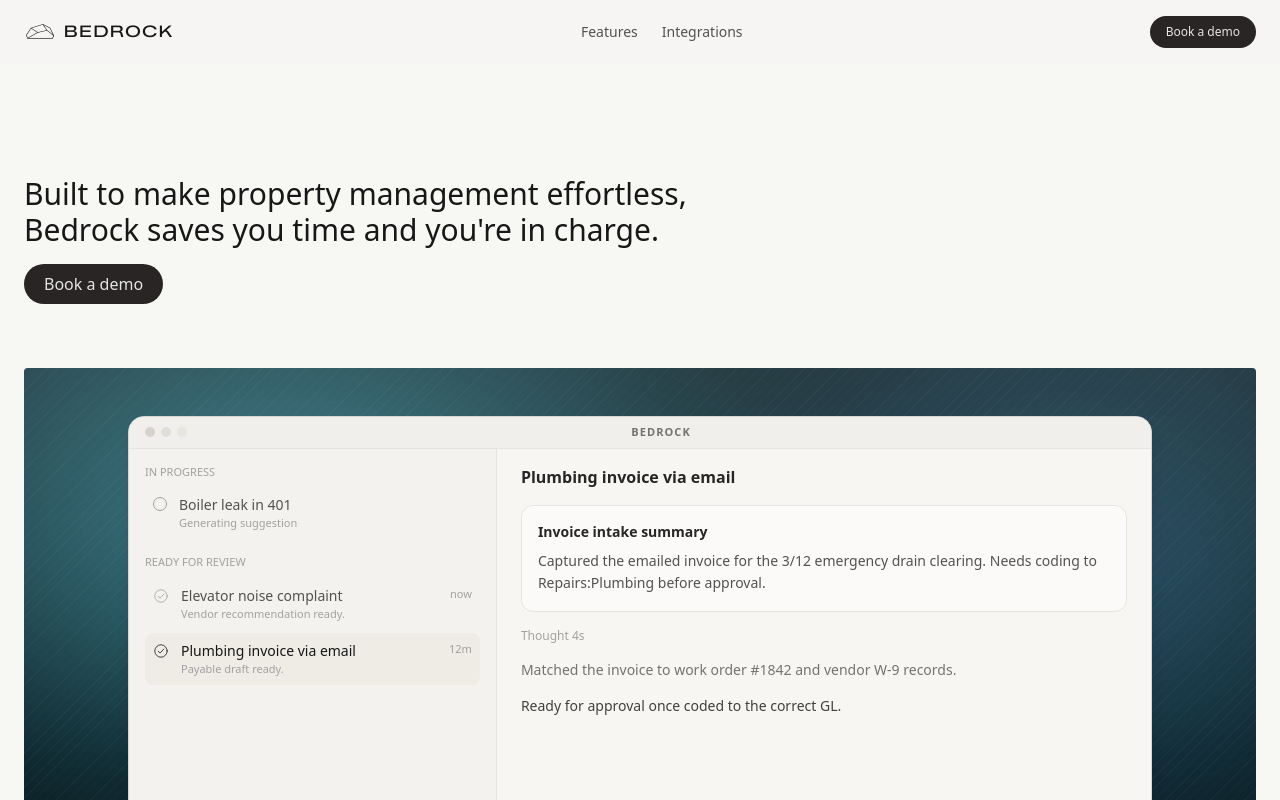
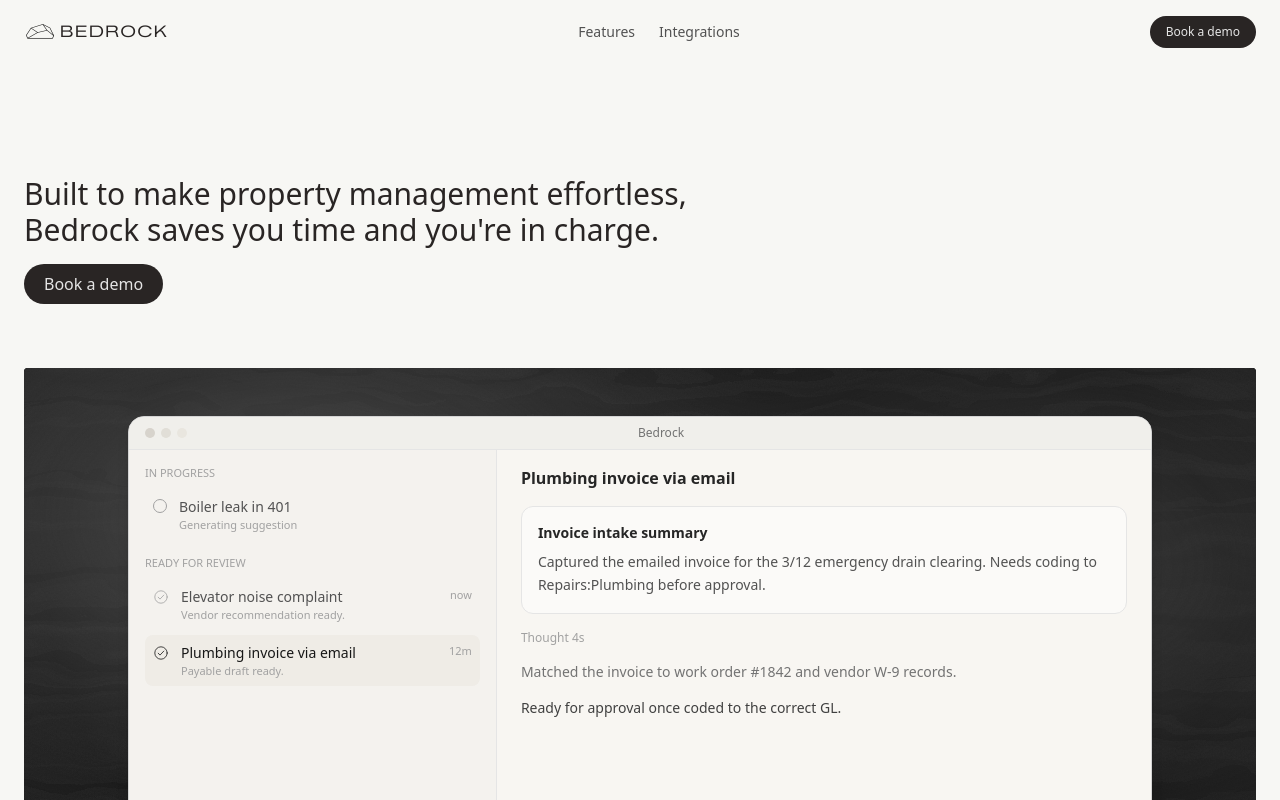
Before and after one commit to nicolu0/bedrock, a SvelteKit app: page / in a window 1280 px wide. Shown: the top 800 px of the page. Built offline with nearby package versions, Linux system fonts and the light colour scheme.

Commit message:
feat: bedrock striations

```diff
--- a/src/routes/+page.svelte
+++ b/src/routes/+page.svelte
@@ -86,12 +86,12 @@
 </script>
 
 
-<div class="min-h-screen bg-[#F7F7F4] text-neutral-900">
-	<header class="fixed inset-x-0 top-0 z-30 bg-[#f6f5f3]">
+<div class="min-h-screen bg-[#F7F7F4] text-stone-800">
+	<header class="fixed inset-x-0 top-0 z-30 bg-[#F7F7F4]">
 		<div
 			class="mx-auto flex w-full max-w-7xl flex-col items-start justify-between gap-6 px-6 py-4 md:flex-row md:items-center"
 		>
-			<div class="flex items-center gap-2 text-md font-medium tracking-[0.1em] uppercase" style="font-family: 'Zalando Sans Expanded', sans-serif;">
+			<div class="flex items-center gap-1 text-md font-regular tracking-[0.1em] uppercase" style="font-family: 'Zalando Sans Expanded', sans-serif;">
 				<img src={bedrockLogo} alt="Bedrock" class="h-8 w-8" />
 				Bedrock
 			</div>
@@ -125,16 +125,77 @@
 					Book a demo
 				</a>
 			</div>
-			<div class="relative overflow-hidden rounded-sm bg-[#0b1e24] p-6">
+			<div class="relative overflow-hidden rounded-sm bg-[#1e1e1e] p-6">
+				<svg class="pointer-events-none absolute inset-0 h-full w-full" xmlns="http://www.w3.org/2000/svg" viewBox="0 0 1200 700" preserveAspectRatio="none">
+					<defs>
+						<linearGradient id="demo-bg" x1="0" y1="0" x2="1" y2="1">
+							<stop offset="0%" stop-color="#1e1e1e"/>
+							<stop offset="55%" stop-color="#232323"/>
+							<stop offset="100%" stop-color="#191919"/>
+						</linearGradient>
+						<filter id="warp" x="-20%" y="-20%" width="140%" height="140%">
+							<feTurbulence type="fractalNoise" baseFrequency="0.008 0.025" numOctaves="3" seed="8" result="n"/>
+							<feDisplacementMap in="SourceGraphic" in2="n" scale="50" xChannelSelector="R" yChannelSelector="G"/>
+						</filter>
+						<filter id="strata" x="-20%" y="-20%" width="140%" height="140%">
+							<feTurbulence type="fractalNoise" baseFrequency="0.003 0.04" numOctaves="4" seed="12" result="t"/>
+							<feComponentTransfer in="t" result="bands">
+								<feFuncR type="table" tableValues="0 0.1 0.15 0.5 0.55 0.6 0.85 0.9 1"/>
+								<feFuncG type="table" tableValues="0 0.1 0.15 0.5 0.55 0.6 0.85 0.9 1"/>
+								<feFuncB type="table" tableValues="0 0.1 0.15 0.5 0.55 0.6 0.85 0.9 1"/>
+							</feComponentTransfer>
+							<feColorMatrix in="bands" type="matrix" result="a"
+								values="
+									0 0 0 0 0
+									0 0 0 0 0
+									0 0 0 0 0
+									1 0 0 0 0"/>
+							<feGaussianBlur in="a" stdDeviation="0.65" result="soft"/>
+						</filter>
+						<filter id="strata-sharp" x="-20%" y="-20%" width="140%" height="140%">
+							<feTurbulence type="fractalNoise" baseFrequency="0.0005 0.065" numOctaves="2" seed="7" result="t"/>
+							<feComponentTransfer in="t" result="bands">
+								<feFuncR type="discrete" tableValues="0 0.2 0.4 0.8 1"/>
+								<feFuncG type="discrete" tableValues="0 0.2 0.4 0.8 1"/>
+								<feFuncB type="discrete" tableValues="0 0.2 0.4 0.6 0.8 1"/>
+							</feComponentTransfer>
+							<feColorMatrix in="bands" type="matrix" result="a"
+								values="
+									0 0 0 0 0
+									0 0 0 0 0
+									0 0 0 0 0
+									1.2 0 0 0 0"/>
+							<feGaussianBlur in="a" stdDeviation="0.45" result="soft"/>
+						</filter>
+						<filter id="grain" x="0%" y="0%" width="100%" height="100%">
+							<feTurbulence type="fractalNoise" baseFrequency="0.7" numOctaves="4" seed="5" result="noise"/>
+							<feColorMatrix in="noise" type="matrix"
+								values="
+									0 0 0 0 0
+									0 0 0 0 0
+									0 0 0 0 0
+									0.5 0 0 0 0"/>
+						</filter>
+						<radialGradient id="demo-vignette" cx="50%" cy="30%" r="80%">
+							<stop offset="0%" stop-color="#ffffff" stop-opacity="0.12"/>
+							<stop offset="60%" stop-color="#ffffff" stop-opacity="0.05"/>
+							<stop offset="100%" stop-color="#000000" stop-opacity="0.25"/>
+						</radialGradient>
+					</defs>
+					<rect width="1200" height="700" fill="url(#demo-bg)"/>
+					<g opacity="0.45" filter="url(#warp)">
+						<rect width="1200" height="700" fill="#ffffff" filter="url(#strata)"/>
+					</g>
+					<g opacity="0.5" filter="url(#warp)">
+						<rect width="1200" height="700" fill="#ffffff" filter="url(#strata-sharp)"/>
+					</g>
+					<rect width="1200" height="700" fill="#ffffff" filter="url(#grain)" opacity="0.95"/>
+					<rect width="1200" height="700" fill="url(#demo-vignette)"/>
+				</svg>
 				<div
 					class="pointer-events-none absolute -inset-24 opacity-90 blur-3xl"
-					style="background-image: radial-gradient(900px 520px at 25% 25%, rgba(58, 140, 155, 0.95), transparent 62%), radial-gradient(760px 520px at 80% 30%, rgba(40, 92, 120, 0.85), transparent 60%), radial-gradient(760px 520px at 55% 92%, rgba(18, 44, 62, 0.9), transparent 62%);"
+					style="background-image: radial-gradient(900px 520px at 25% 25%, rgba(85, 85, 85, 0.95), transparent 62%), radial-gradient(760px 520px at 80% 30%, rgba(65, 65, 65, 0.85), transparent 60%), radial-gradient(760px 520px at 55% 92%, rgba(45, 45, 45, 0.9), transparent 62%);"
 				></div>
-				<div
-					class="pointer-events-none absolute inset-0 opacity-[0.08]"
-					style="background-image: repeating-linear-gradient(135deg, rgba(255,255,255,0.35), rgba(255,255,255,0.35) 1px, transparent 1px, transparent 8px);"
-				></div>
-				<div class="pointer-events-none absolute inset-0 bg-gradient-to-b from-white/10 via-transparent to-black/35"></div>
 				<div class="relative z-10 rounded-2xl">
 					<div
 						class="flex aspect-[16/10] min-h-[240px] w-full items-center justify-center p-4 sm:p-6"
@@ -150,7 +211,7 @@
 									<span class="h-2.5 w-2.5 rounded-full bg-[#e1ded7]"></span>
 									<span class="h-2.5 w-2.5 rounded-full bg-[#e9e6df]"></span>
 								</div>
-								<div class="text-[11px] font-semibold tracking-[0.1em] uppercase">Bedrock</div>
+								<div class="text-[12px] font-light">Bedrock</div>
 								<div class="text-[11px] text-neutral-400"></div>
 							</div>
 							<div class="grid h-full grid-cols-[0.9fr_1.6fr]">
@@ -403,7 +464,7 @@
 									<span class="h-2.5 w-2.5 rounded-full bg-[#e1ded7]"></span>
 									<span class="h-2.5 w-2.5 rounded-full bg-[#e9e6df]"></span>
 								</div>
-								<div class="text-[11px] font-semibold tracking-[0.1em] uppercase">Gmail</div>
+								<div class="text-[12px] font-light">Gmail</div>
 								<div class="text-[11px] text-neutral-400">Connected</div>
 							</div>
 							<div class="px-5 py-4">
@@ -436,7 +497,7 @@
 							class="absolute right-[8%] top-[12%] hidden h-[84%] w-[38%] max-w-[320px] rounded-[38px] border border-neutral-200 bg-[#fbfaf8] shadow-2xl sm:block"
 						>
 							<div class="flex items-center justify-between px-6 pt-5 text-xs text-neutral-500">
-								<div class="text-[11px] font-semibold tracking-[0.1em] uppercase">AppFolio</div>
+								<div class="text-[12px] font-light">AppFolio</div>
 								<div class="rounded-full bg-neutral-100 px-2 py-1 text-[11px]">Synced</div>
 							</div>
 							<div class="px-6 pb-6 pt-4">
@@ -471,7 +532,7 @@
 		<section class="flex mt-20 scroll-my-28 flex-col items-center gap-4 text-center" id="request-demo">
 			<h2 class="text-6xl font-medium">Try Bedrock now.</h2>
 			<a
-				class="rounded-full bg-neutral-900 px-6 py-2.5 text-sm text-neutral-100"
+				class="rounded-full bg-stone-800 px-6 py-2.5 text-sm text-neutral-100"
 				href="https://calendly.com/21andrewch/30min"
 				target="_blank"
 				rel="noreferrer"
--- a/src/routes/layout.css
+++ b/src/routes/layout.css
@@ -1,6 +1,22 @@
 @import 'tailwindcss';
 @plugin '@tailwindcss/forms';
 @plugin '@tailwindcss/typography';
+
+@font-face {
+	font-family: 'Zalando Sans Expanded';
+	src: url('/fonts/ZalandoSansExpanded-Light.ttf') format('truetype');
+	font-weight: 300;
+	font-style: normal;
+	font-display: swap;
+}
+
+@font-face {
+	font-family: 'Zalando Sans Expanded';
+	src: url('/fonts/ZalandoSansExpanded-Regular.ttf') format('truetype');
+	font-weight: 400;
+	font-style: normal;
+	font-display: swap;
+}
 
 @font-face {
 	font-family: 'Zalando Sans Expanded';
@@ -17,3 +33,7 @@
 	font-style: normal;
 	font-display: swap;
 }
+
+html, body {
+	background-color: #F7F7F4;
+}
```
